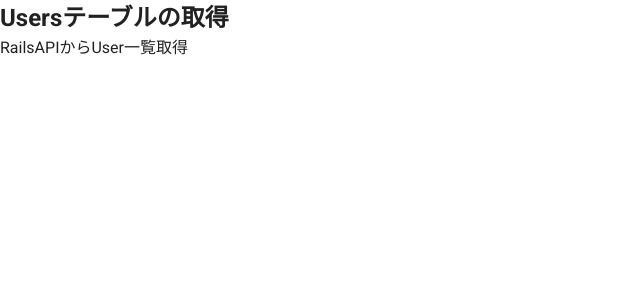
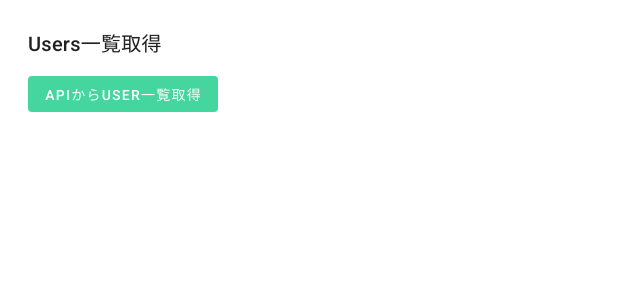
Before and after one commit to itoi10/Rails-Nuxt, a Nuxt app in the folder nuxt/: page / in a window 1280 px wide. Shown: the top 300 px of the page, without its empty margins (0-640 px from the left). Built offline with nearby package versions, Linux system fonts and the light colour scheme.

Commit message:
change style

```diff
--- a/nuxt/pages/index.vue
+++ b/nuxt/pages/index.vue
@@ -1,15 +1,37 @@
 <template>
-  <div>
-    <h2>
-      Usersテーブルの取得
-    </h2>
-    <table border="1" v-if="users.length">
+  <v-container fluid>
+    <v-card
+      flat
+      tile
+      color="transparent"
+    >
+      <v-card-title>
+        Users一覧取得
+      </v-card-title>
+      <v-card-text>
+        <v-btn
+          depressed
+          color="success"
+          class="mr-2"
+          @click="getUsers"
+        >
+          APIからUser一覧取得
+        </v-btn>
+      </v-card-text>
+      <v-card-text>
+        <v-simple-table dense>
+          <template
+            v-if="users.length"
+            v-slot:default
+          >
             <thead>
               <tr>
-          <th>id</th>
-          <th>name</th>
-          <th>email</th>
-          <th>created_at</th>
+                <th
+                  v-for="(key, i) in userKeys"
+                  :key="`key-${i}`"
+                >
+                  {{ key }}
+                </th>
               </tr>
             </thead>
             <tbody>
@@ -23,18 +45,11 @@
                 <td>{{ dateFormat(user.created_at) }}</td>
               </tr>
             </tbody>
-    </table>
-
-    <div v-else>
-      <button
-        type="button"
-        name="button"
-        @click="getUsers"
-      >
-        RailsAPIからUser一覧取得
-      </button>
-    </div>
-  </div>
+          </template>
+        </v-simple-table>
+      </v-card-text>
+    </v-card>
+  </v-container>
 </template>
 
 
@@ -42,7 +57,9 @@
 export default {
   data() {
     return {
-      users: []
+      users: [],
+      userKeys: [],
+      colors: ['primary', 'info', 'success', 'warning', 'error', 'background']
     }
   },
   // ページのコンポーネントがロードされる前に呼ばれる
@@ -51,7 +68,10 @@ export default {
   methods: {
     getUsers() {
       this.$axios.$get('/api/v1/users')
-        .then(res => (this.users = res))
+        .then(res => {
+          this.users = res;
+          this.userKeys = Object.keys(users[0] || {})
+        })
     }
   },
   computed: {
```
Lines whose indentation alone changed are shown as unchanged.
